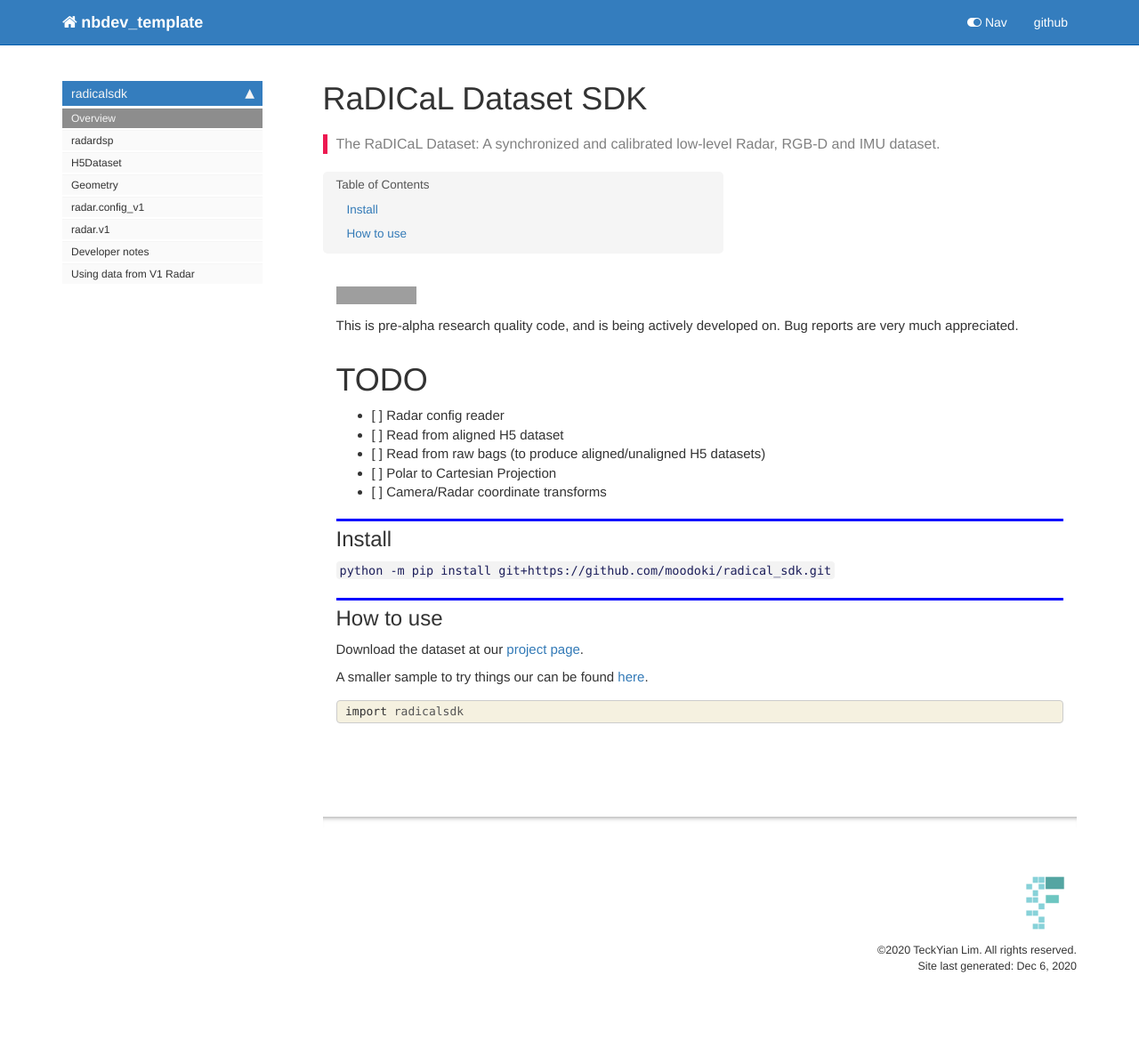
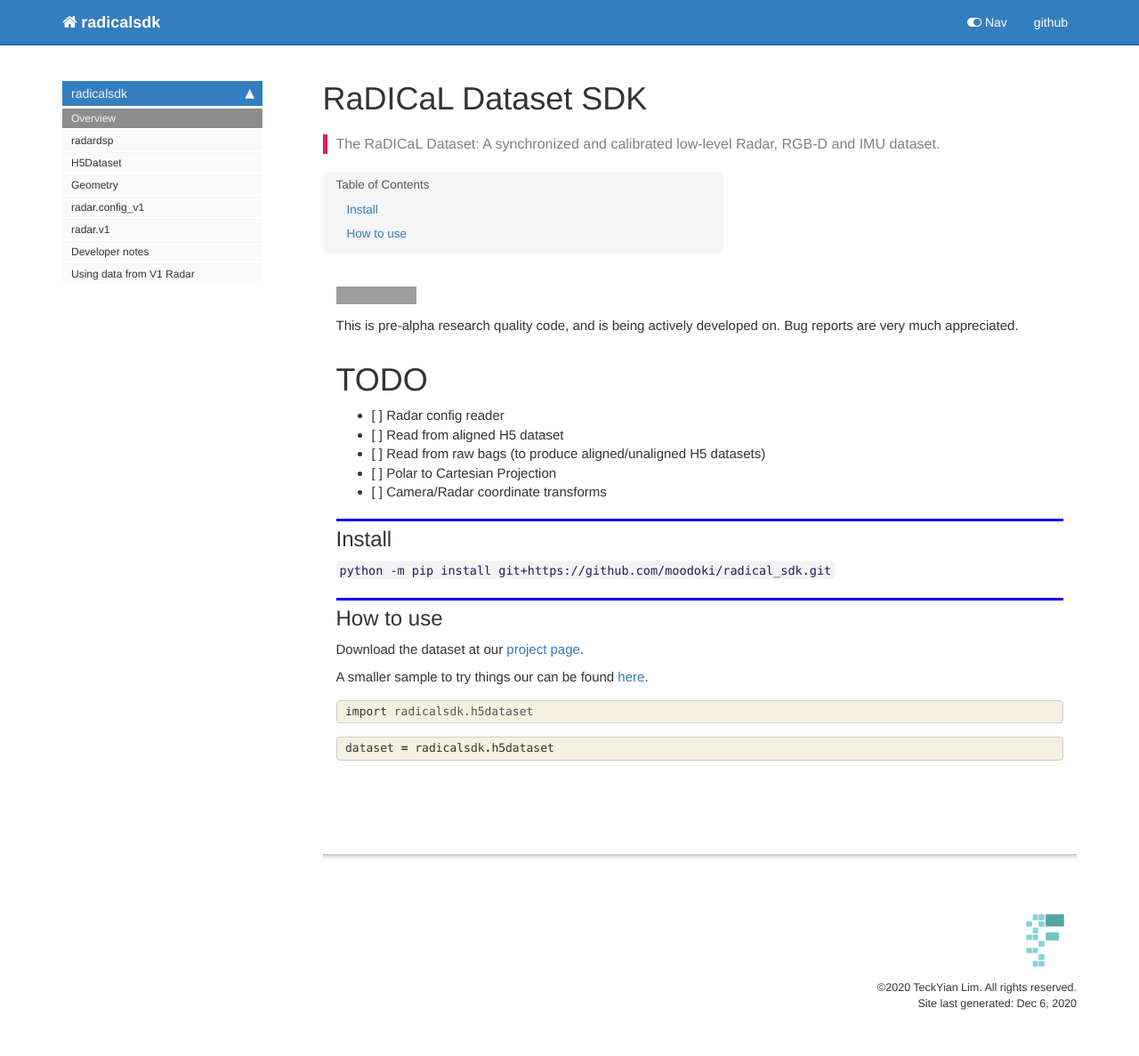
Before and after one commit to moodoki/radical_sdk, a Jekyll site: the page built from docs/index.html, in a window 1280 px wide. Shown: the whole page at 89% size. Built offline with Jekyll 4.4.1, drawn with Linux system fonts in a browser that asks for light colours; nearby versions of some CDN libraries; comment, search, counter and statistics services are not loaded; before the commit the page ends 1146 px from its top, so only the background shows below that; grey boxes are pictures that could not be loaded.

Commit message:
fix docs wrong configs

```diff
--- a/docs/_config.yml
+++ b/docs/_config.yml
@@ -1,7 +1,7 @@
-repository: moodoki/nbdev_template
+repository: moodoki/radicalsdk
 output: web
-topnav_title: nbdev_template
-site_title: nbdev_template
+topnav_title: radicalsdk
+site_title: radicalsdk
 company_name: TeckYian Lim
 description: SDK for use with the RaDICaL Dataset
 # Set to false to disable KaTeX math
--- a/docs/index.html
+++ b/docs/index.html
@@ -85,7 +85,24 @@ Bug reports are very much appreciated.</p>
 
 <div class="inner_cell">
     <div class="input_area">
-<div class=" highlight hl-ipython3"><pre><span></span><span class="kn">import</span> <span class="nn">radicalsdk</span>
+<div class=" highlight hl-ipython3"><pre><span></span><span class="kn">import</span> <span class="nn">radicalsdk.h5dataset</span>
+</pre></div>
+
+    </div>
+</div>
+</div>
+
+</div>
+    {% endraw %}
+
+    {% raw %}
+
+<div class="cell border-box-sizing code_cell rendered">
+<div class="input">
+
+<div class="inner_cell">
+    <div class="input_area">
+<div class=" highlight hl-ipython3"><pre><span></span><span class="n">dataset</span> <span class="o">=</span> <span class="n">radicalsdk</span><span class="o">.</span><span class="n">h5dataset</span>
 </pre></div>
 
     </div>
```
Also changed, not shown: docs/DeveloperNotes.html (+7 -0 lines), docs/V1RadarExamples.html (+17 -0 lines), README.md, 3 other files.
